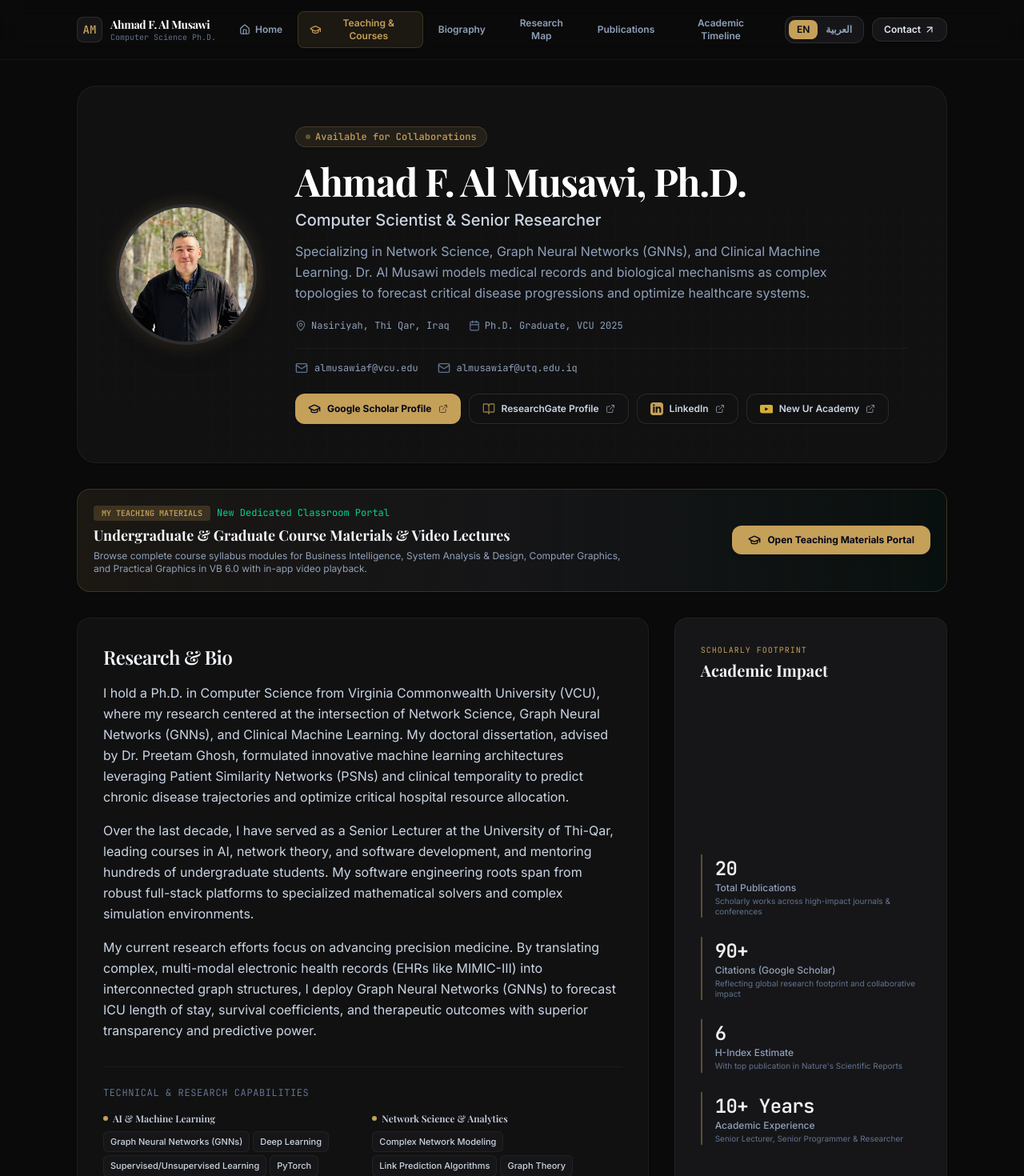
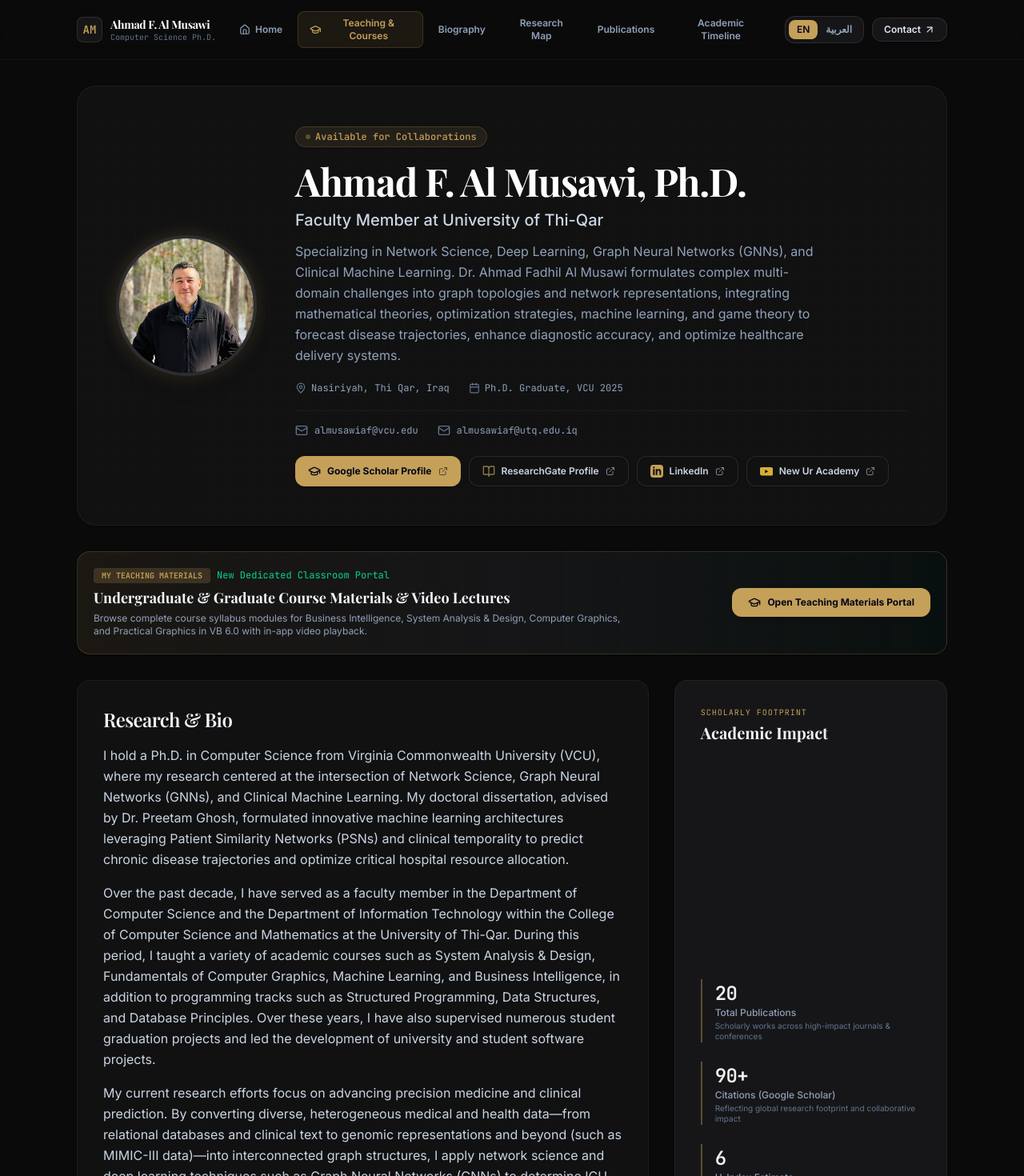
Before and after one commit to almusawiaf/almusawiaf.github.io, a React (Vite) app: page / in a window 1280 px wide. Shown: the top 1470 px of the page at 80% size. Built offline with nearby package versions, Linux system fonts and the light colour scheme; a web font is replaced by a local one.

Commit message:
feat(hero): update professional title and bio
Refine academic credentials, current faculty affiliation, and research scope descriptions to reflect updated professional standing.

```diff
--- a/src/translations.ts
+++ b/src/translations.ts
@@ -209,8 +209,8 @@ export const translations: Record<Language, TranslationStructure> = {
     hero: {
       statusBadge: "Available for Collaborations",
       name: "Ahmad F. Al Musawi, Ph.D.",
-      title: "Computer Scientist & Senior Researcher",
-      bio: "Specializing in Network Science, Graph Neural Networks (GNNs), and Clinical Machine Learning. Dr. Al Musawi models medical records and biological mechanisms as complex topologies to forecast critical disease progressions and optimize healthcare systems.",
+      title: "Faculty Member at University of Thi-Qar",
+      bio: "Specializing in Network Science, Deep Learning, Graph Neural Networks (GNNs), and Clinical Machine Learning. Dr. Ahmad Fadhil Al Musawi formulates complex multi-domain challenges into graph topologies and network representations, integrating mathematical theories, optimization strategies, machine learning, and game theory to forecast disease trajectories, enhance diagnostic accuracy, and optimize healthcare delivery systems.",
       location: "Nasiriyah, Thi Qar, Iraq",
       educationBadge: "Ph.D. Graduate, VCU 2025",
       contactEmails: "Direct Academic Email Addresses",
@@ -232,7 +232,7 @@ export const translations: Record<Language, TranslationStructure> = {
       hIndexDesc: "With top publication in Nature's Scientific Reports",
       experienceLabel: "Academic Experience",
       experienceValue: "10+ Years",
-      experienceDesc: "Senior Lecturer, Senior Programmer & Researcher",
+      experienceDesc: "Lecturer, Software Engineer & Senior Researcher",
       footprintTitle: "Scholarly Footprint",
       footprintHeading: "Academic Impact",
       updatedMetric: "Updated with latest Google Scholar metrics",
@@ -240,8 +240,8 @@ export const translations: Record<Language, TranslationStructure> = {
     about: {
       title: "Research & Bio",
       p1: "I hold a Ph.D. in Computer Science from Virginia Commonwealth University (VCU), where my research centered at the intersection of Network Science, Graph Neural Networks (GNNs), and Clinical Machine Learning. My doctoral dissertation, advised by Dr. Preetam Ghosh, formulated innovative machine learning architectures leveraging Patient Similarity Networks (PSNs) and clinical temporality to predict chronic disease trajectories and optimize critical hospital resource allocation.",
-      p2: "Over the last decade, I have served as a Senior Lecturer at the University of Thi-Qar, leading courses in AI, network theory, and software development, and mentoring hundreds of undergraduate students. My software engineering roots span from robust full-stack platforms to specialized mathematical solvers and complex simulation environments.",
-      p3: "My current research efforts focus on advancing precision medicine. By translating complex, multi-modal electronic health records (EHRs like MIMIC-III) into interconnected graph structures, I deploy Graph Neural Networks (GNNs) to forecast ICU length of stay, survival coefficients, and therapeutic outcomes with superior transparency and predictive power.",
+      p2: "Over the past decade, I have served as a faculty member in the Department of Computer Science and the Department of Information Technology within the College of Computer Science and Mathematics at the University of Thi-Qar. During this period, I taught a variety of academic courses such as System Analysis & Design, Fundamentals of Computer Graphics, Machine Learning, and Business Intelligence, in addition to programming tracks such as Structured Programming, Data Structures, and Database Principles. Over these years, I have also supervised numerous student graduation projects and led the development of university and student software projects.",
+      p3: "My current research efforts focus on advancing precision medicine and clinical prediction. By converting diverse, heterogeneous medical and health data—from relational databases and clinical text to genomic representations and beyond (such as MIMIC-III data)—into interconnected graph structures, I apply network science and deep learning techniques such as Graph Neural Networks (GNNs) to determine ICU length of stay (ICU LOS), survival metrics, therapeutic outcome forecasting, and other applications with high accuracy and explainability.",
       capabilitiesTitle: "Technical & Research Capabilities",
     },
     skills: {
@@ -320,12 +320,12 @@ export const translations: Record<Language, TranslationStructure> = {
       eduBscTitle: "B.Sc. in Computer Science",
       eduBscInst: "University of Thi-Qar, Iraq",
       eduBscDesc: "Graduated with honors, gaining deep foundations in data structures, compiler design, and software programming.",
-      empLecturerTitle: "Senior Lecturer",
-      empLecturerInst: "Computer Science Department, University of Thi-Qar",
-      empLecturerDesc: "Delivered advanced undergraduate lectures on Machine Learning, Discrete Structures, Database Systems, and Network Science. Supervised numerous student capstones and departmental research committees.",
-      empProgrammerTitle: "Research Assistant & Programmer",
-      empProgrammerInst: "University of Thi-Qar",
-      empProgrammerDesc: "Led software design initiatives for campus systems and collaborated with research faculties to build computational models for scientific experiments.",
+      empLecturerTitle: "Assistant Lecturer — Lecturer",
+      empLecturerInst: "Department of Computer Science / Department of Information Technology, College of Computer Science and Mathematics, University of Thi-Qar",
+      empLecturerDesc: "Taught various academic courses such as System Analysis & Design, Fundamentals of Computer Graphics, Machine Learning, and Business Intelligence, alongside programming tracks like Structured Programming, Data Structures, and Database Principles. Supervised student graduation projects and led university software development initiatives.",
+      empProgrammerTitle: "Assistant Programmer / Programmer",
+      empProgrammerInst: "College of Science / University of Thi-Qar",
+      empProgrammerDesc: "Supervised various scientific laboratories, assisted in developing university software systems, and collaborated with academic faculty in building computational models for scientific research.",
     },
     contact: {
       badge: "Get In Touch",
@@ -401,8 +401,8 @@ export const translations: Record<Language, TranslationStructure> = {
     hero: {
       statusBadge: "متاح للتعاون الأكاديمي والبحثي",
       name: "د. أحمد فاضل الموسوي",
-      title: "عالم حاسوب وباحث أول",
-      bio: "متخصص في علم الشبكات، الشبكات العصبيّة البيانيّة (GNNs)، وتعلم الآلة السريري. يقوم د. الموسوي بنمذجة السجلات الطبية والآليات البيولوجية كشبكات معقدة للتنبؤ بمسارات الأمراض المزمنة وتحسين كفاءة أنظمة الرعاية الصحية.",
+      title: "مدرس في جامعة ذي قار",
+      bio: "متخصص في علوم الشبكات، التعلم العميق، الشبكات العصبية البيانية (GNNs)، وتعلم الآلة السريري. يُعنى د. أحمد فاضل الموسوي بنمذجة وتأطير المشاكل والمسائل المعقدة في صيغ بيانية ورسوم شبكية (Graph & Network Representations)، مع توظيف النظريات الرياضية، تقنيات الأمثلية (Optimization)، تعلم الآلة، ونظرية الألعاب؛ للتنبؤ بمسارات الأمراض، الكشف عنها، وتعزيز كفاءة أنظمة الرعاية الصحية.",
       location: "الناصرية، ذي قار، العراق",
       educationBadge: "خريج دكتوراه - جامعة VCU 2025",
       contactEmails: "العناوين الإلكترونية الأكاديمية الرسمية",
@@ -424,7 +424,7 @@ export const translations: Record<Language, TranslationStructure> = {
       hIndexDesc: "يتضمن بحثاً رئيسياً في مجلة Nature Scientific Reports",
       experienceLabel: "الخبرة الأكاديمية والتدريسية",
       experienceValue: "+10 سنوات",
-      experienceDesc: "محاضر أول ومبرمج باحث ومستشار علمي",
+      experienceDesc: "مدرس جامعي، مبرمج وباحث أكاديمي",
       footprintTitle: "الأثر العلمي والأكاديمي",
       footprintHeading: "المؤشرات والأرقام الأكاديمية",
       updatedMetric: "محدث بأحدث بيانات واستشهادات Google Scholar",
@@ -432,8 +432,8 @@ export const translations: Record<Language, TranslationStructure> = {
     about: {
       title: "السيرة الذاتية والنطاق البحثي",
       p1: "أحمل درجة الدكتوراه في علوم الحاسوب من جامعة فيرجينيا كومونويلث (VCU) بالولايات المتحدة الأمريكية، حيث تركزت أبحاثي في التقاطع بين علم الشبكات، والشبكات العصبية البيانية (GNNs)، وتعلم الآلة السريري والمعلوماتية الصحية. تناولت أطروحتي للدكتوراه، بإشراف أ.د. بريتام غوش، ابتكار نماذج ذكاء اصطناعي تعتمد على شبكات تشابه المرضى (PSNs) والنمذجة الزمانية للتنبؤ بمسارات الأمراض المزمنة وتخصيص الموارد في المستشفيات.",
-      p2: "على مدى العقد الماضي، عملت كمحاضر أول في قسم علوم الحاسوب بجامعة ذي قار، حيث قمت بتدريس مساقات متقدمة في الذكاء الاصطناعي، ونظرية الشبكات، وهياكل البيانات، وقواعد البيانات، مع الإشراف على مئات مشاريع التخرج للطلبة واللجان العلمية.",
-      p3: "تركز جهودي البحثية الحالية على تطوير الطب الدقيق والتنبؤ الطبي. من خلال تحويل السجلات الصحية الإلكترونية غير المتجانسة (مثل بيانات MIMIC-III) إلى هياكل بيانية مترابطة، أستخدم شبكات الأعصاب البيانية لتحديد مدة إقامة العناية المركزة (ICU LOS)، ومؤشرات البقاء على قيد الحياة، والتنبؤ بالنتائج العلاجية بدقة عالية وشفافية فائقة.",
+      p2: "على مدى العقد الماضي، عملت كتدريسي في قسم علوم الحاسبات وقسم تكنولوجيا المعلومات في كلية علوم الحاسوب والرياضيات جامعة ذي قار، حيث قمت بتدريس مساقات دراسية مختلفة مثل تحليل وتصميم النظم، مباديء الرسم بالحاسبة، تعلم الماكنة ، ذكاء الأعمال، أضافة الى المسارات البرمجية مثل البرمجة المهيكلة ، هياكل البيانات، مباديء قواعد البيانات. قمت خلال هذه السنوات أيضا بالأشراف على العديد من مشاريع تخرج الطلبة وتطوير مشاريع برمجية جامعية او طلابية.",
+      p3: "تركز جهودي البحثية الحالية على تطوير الطب الدقيق والتنبؤ الطبي. من خلال تحويل البيانات الطبية/الصحية المختلفة وغير المتجانسة من قواعد بيانات و نصوص وتمثيلات جينية وغيرها (مثل بيانات MIMIC-III) إلى هياكل بيانية مترابطة، أستخدم فيها علوم الشبكات والتعلم العميق مثل شبكات الأعصاب البيانية لتحديد مدة إقامة العناية المركزة (ICU LOS)، ومؤشرات البقاء على قيد الحياة، والتنبؤ بالنتائج العلاجية وغيرها من التطبيقات بدقة عالية وشفافية فائقة.",
       capabilitiesTitle: "القدرات والمهارات التقنية والبحثية",
     },
     skills: {
@@ -512,12 +512,12 @@ export const translations: Record<Language, TranslationStructure> = {
       eduBscTitle: "بكالوريوس في علوم الحاسوب",
       eduBscInst: "جامعة ذي قار، العراق",
       eduBscDesc: "التخرج بمرتبة الشرف، مع التأسيس المتقدم في هياكل البيانات، تصميم المترجمات، والبرمجة المتقدمة.",
-      empLecturerTitle: "محاضر أول (استاذ م.)",
-      empLecturerInst: "قسم علوم الحاسوب، جامعة ذي قار",
-      empLecturerDesc: "تدريس مساقات تعلم الآلة، الهياكل المتقطعة، قواعد البيانات، وعلم الشبكات. الإشراف على العديد من مشاريع التخرج واللجان العلمية في الكلية.",
-      empProgrammerTitle: "مساعد پژوهش ومبرمج أنظمة",
-      empProgrammerInst: "جامعة ذي قار",
-      empProgrammerDesc: "قيادة تطوير الأنظمة البرمجية البرمجية والتعاون مع الكادر البحثي لبناء النماذج الحاسوبية للتجارب العلمية.",
+      empLecturerTitle: "مدرس مساعد - مدرس",
+      empLecturerInst: "قسم علوم الحاسبات / قسم تكنولوجيا المعلومات، كلية علوم الحاسوب والرياضيات، جامعة ذي قار",
+      empLecturerDesc: "تدريس مساقات دراسية مختلفة مثل تحليل وتصميم النظم، مباديء الرسم بالحاسبة، تعلم الماكنة، ذكاء الأعمال، أضافة الى المسارات البرمجية مثل البرمجة المهيكلة، هياكل البيانات، ومباديء قواعد البيانات. الإشراف على العديد من مشاريع تخرج الطلبة وتطوير مشاريع برمجية جامعية او طلابية.",
+      empProgrammerTitle: "مبرمج مساعد / مبرمج",
+      empProgrammerInst: "كلية العلوم / جامعة ذي قار",
+      empProgrammerDesc: "الإشراف على المختبرات العلمية المختلفة والمساعدة في تطوير نظم برمجية جامعية والتعاون مع الكادر العلمي في بناء نماذج حاسوبية أكاديمية وعلمية.",
     },
     contact: {
       badge: "تواصل معي",
```
